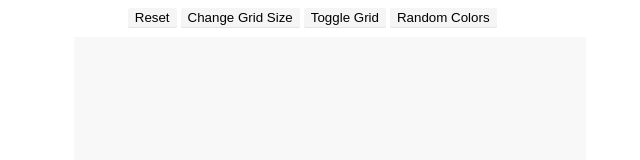
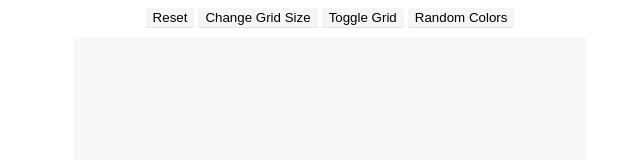
Before and after one commit to sharkbite1414/sketch, a plain HTML site: page index.html in a window 1280 px wide. Shown: the whole page, without its empty margins (310-950 px from the left). Drawn offline with Linux system fonts and the light colour scheme.

Commit message:
Properly centered button elements

```diff
--- a/css/style.css
+++ b/css/style.css
@@ -22,9 +22,8 @@
   background-color: #a1a1a1;
 }
 .btn-controls {
-  float: center;
-  margin-left: 34%;
-  margin-right: 34%;
+  text-align: center;
+
 }
 .depressed {
   background-color: #666;
```
